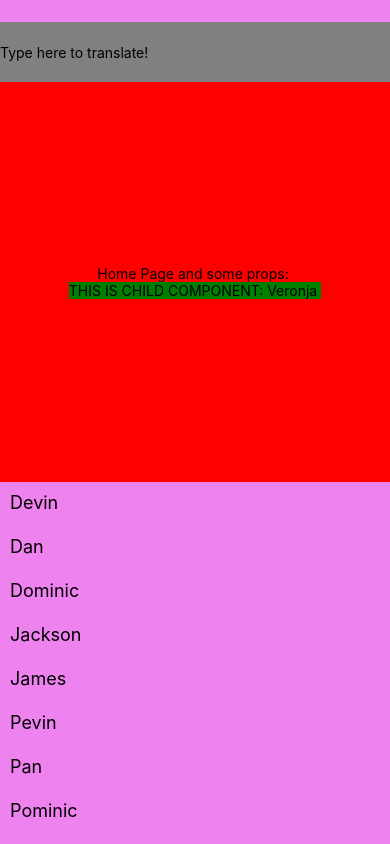
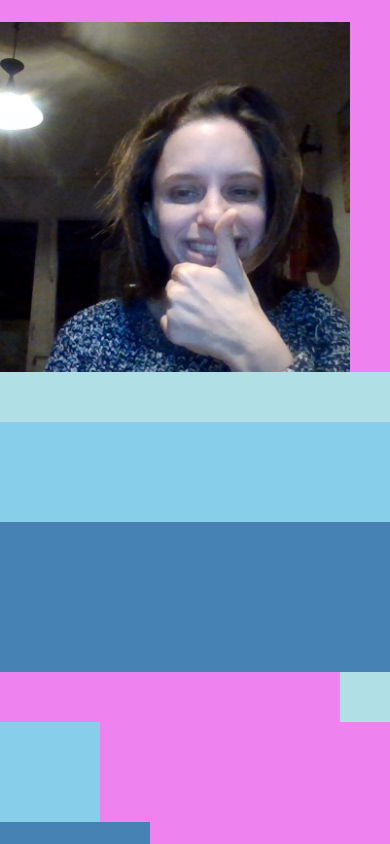
Before and after one commit to LovroHodak/practicingReactNATIVE, a React Native app: screen / in a window 390 px wide. Built offline with nearby package versions, Linux system fonts and the light colour scheme.

Commit message:
startin INTERACTION

```diff
--- a/App.js
+++ b/App.js
@@ -1,7 +1,10 @@
 import React from "react";
 import { StyleSheet, FlatList, Text } from "react-native";
+import FlexNative from "./components/FlexNative";
+import HeightWidth from "./components/HeightWidth";
 
 import Home from "./components/Home";
+import ImagesNative from "./components/ImagesNative";
 import MyCat from "./components/MyCat";
 import StateLearn from "./components/StateLearn";
 import TextInpNative from "./components/TextInpNative";
@@ -12,6 +15,9 @@ export default function App() {
       style={styles.container}
       ListHeaderComponent={
         <>
+          <ImagesNative />
+          <FlexNative />
+          <HeightWidth />
           <TextInpNative />
           <Home />
         </>
--- /dev/null
+++ b/components/FlexNative.js
@@ -0,0 +1,14 @@
+import React from "react";
+import { View } from "react-native";
+
+const FlexNative = () => {
+  return (
+    <View style={{ height: 300 }}>
+      <View style={{ flex: 1, backgroundColor: "powderblue" }} />
+      <View style={{ flex: 2, backgroundColor: "skyblue" }} />
+      <View style={{ flex: 3, backgroundColor: "steelblue" }} />
+    </View>
+  );
+};
+
+export default FlexNative;
--- /dev/null
+++ b/components/HeightWidth.js
@@ -0,0 +1,14 @@
+import React from "react";
+import { View } from "react-native";
+
+const HeightWidth = () => {
+  return (
+    <View style={{flex: 1}}>
+      <View style={{ width: 50, height: 50, backgroundColor: "powderblue", alignSelf: 'flex-end' }} />
+      <View style={{ width: 100, height: 100, backgroundColor: "skyblue" }} />
+      <View style={{ width: 150, height: 150, backgroundColor: "steelblue" }} />
+    </View>
+  );
+};
+
+export default HeightWidth;
--- /dev/null
+++ b/components/ImagesNative.js
@@ -0,0 +1,10 @@
+import React from "react";
+import { Image} from "react-native";
+
+const ImagesNative = () => {
+  return (
+    <Image style={{width: 350, height: 350}} source={require('../assets/WIN_20201220_17_31_16_Pro.jpg')} />
+  );
+};
+
+export default ImagesNative;
```
Also changed, not shown: assets/WIN_20201220_17_31_16_Pro.jpg (added).
